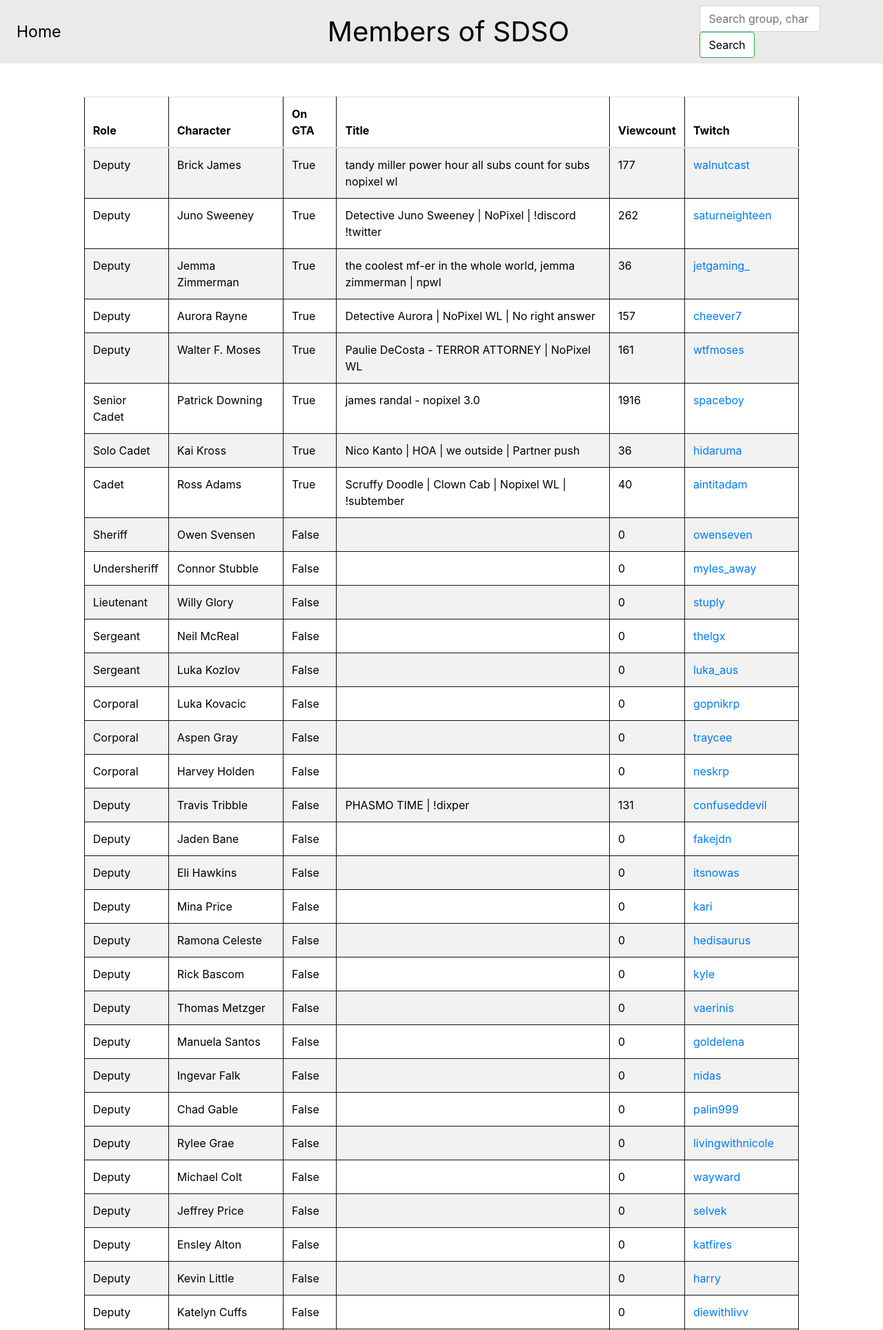
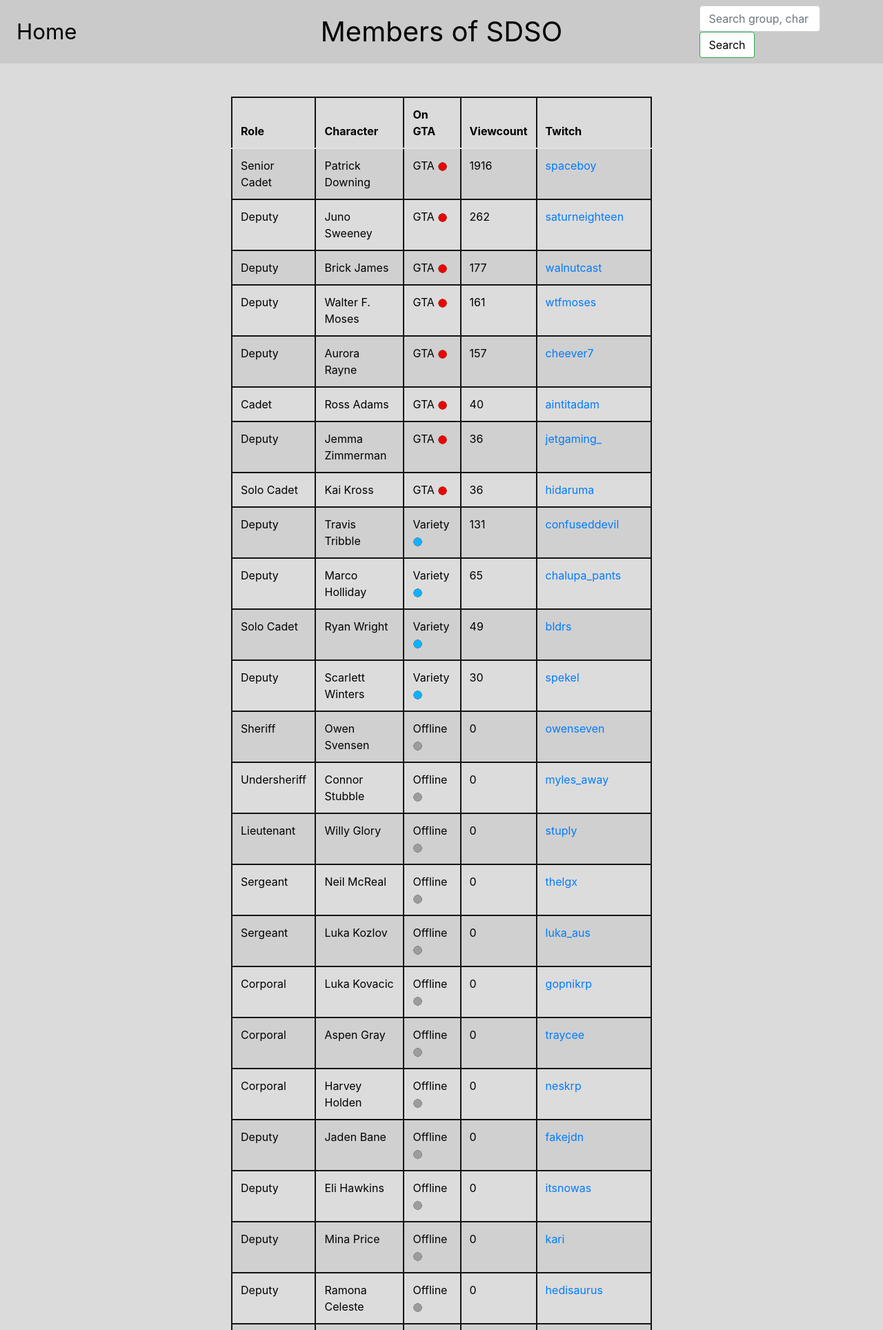
Before and after one commit to p-cope/DjangoNopixelDirectory, a Django app: page /group/sdso/ in a window 1280 px wide. Shown: the top 1928 px of the page at 69% size. Run offline with Django 4.2, Linux system fonts and the light colour scheme; data comes from the database, SQL or seed files in the repository; both versions use the stored data as it was after the commit.

Commit message:
HTML/CSS + added saints and cut

```diff
--- a/Directory/management/commands/update_groups.py
+++ b/Directory/management/commands/update_groups.py
@@ -29,10 +29,10 @@ class Command(BaseCommand):
 
     def handle(self, *args, **kwargs):
 
-        active_gov = [("PBSO", "/wiki/Paleto_Bay_Sheriff%27s_Office"),("SDSO", "/wiki/Senora_Desert_Sheriff%27s_Office"),("LSPD", "/wiki/Los_Santos_Police_Department"),
+        active_not_gang = [("PBSO", "/wiki/Paleto_Bay_Sheriff%27s_Office"),("SDSO", "/wiki/Senora_Desert_Sheriff%27s_Office"),("LSPD", "/wiki/Los_Santos_Police_Department"),
                           ("SASP", "/wiki/San_Andreas_State_Police"),("SASPR", "/wiki/San_Andreas_State_Park_Rangers"),("DOC", "/wiki/Department_of_Corrections"),
                           ("DOJ", "/wiki/Department_of_Justice"),("EMS", "/wiki/Emergency_Medical_Services"),("MCU", "/wiki/Major_Crimes_Unit"),("LSMG", "/wiki/Los_Santos_Medical_Group"),
-                          ("HSPU", "/wiki/High_Speed_Pursuit_Unit")]
+                          ("HSPU", "/wiki/High_Speed_Pursuit_Unit"), ("The Cut", "/wiki/The_Cut")]
 
         GANG_DIR_URL = 'https://nopixel.fandom.com/wiki/Category:Gangs'
         GANG_DIR_URL_2 = 'https://nopixel.fandom.com/wiki/Category:Gangs?from=Seaside'
@@ -58,7 +58,7 @@ class Command(BaseCommand):
                 group_names.append(item_title)
                 group_links.append(self.sanitize_wiki_link(line.get('href')))
 
-        for dep in active_gov:
+        for dep in active_not_gang:
 
             group_names.append(dep[0])
             group_links.append(self.sanitize_wiki_link(dep[1]))
--- a/Directory/static/Directory/css/style.css
+++ b/Directory/static/Directory/css/style.css
@@ -5,6 +5,13 @@ body {
 
 .custom-navbar-text {
     font-size: 40px;
+    position: absolute;
+    left: 50%;
+    transform: translateX(-50%);
+}
+
+.custom-navbar-home {
+    font-size: 26px;
 }
 
 #inactive_groups {
@@ -29,7 +36,10 @@ body {
 .navbar, .nav-link{
     background: #0c0c0c;
     color: #efefef;
+    padding-top: 0.5rem;
+    padding-bottom: 0.5rem;
     font-size: 120%;
+    position: relative;
 }
 
 .card {
@@ -54,21 +64,29 @@ body {
     color:#ffffff;
 }
 
+tr:nth-of-type(even) {
+    background-color: #151515;
+}
+
+table {
+    border: 2px solid #bebebe;
+}
+
 .table-bordered-vertical th,
 .table-bordered-vertical td {
-    border-left: 1px solid #bebebe;
-    border-right: 1px solid #bebebe;
-    border-bottom: 1px solid #bebebe;
+    border-left: 2px solid #bebebe;
+    border-right: 2px solid #bebebe;
+    border-bottom: 2px solid #bebebe;
 }
 
 @media (prefers-color-scheme: light) {
     body {
-        background: #ffffff;
+        background: #dbdbdb;
         color: #000000;
     }
 
     .navbar, .nav-link {
-        background: #eaeaea;
+        background: #cacaca;
         color: #000000;
     }
 
@@ -92,11 +110,20 @@ body {
         color: #000000;
     }
 
+    tr:nth-of-type(even) {
+        background-color: #dcdcdc;
+    }
+
+    table {
+        border: 2px solid #141414;
+        border-bottom: 2px solid #141414;
+    }
+
     .table-bordered-vertical th,
     .table-bordered-vertical td {
-        border-left: 1px solid #141414;
-        border-right: 1px solid #141414;
-        border-bottom: 1px solid #141414;
+        border-left: 2px solid #141414;
+        border-right: 2px solid #141414;
+        border-bottom: 2px solid #141414;
     }
 
 }
--- a/Directory/templates/base.html
+++ b/Directory/templates/base.html
@@ -11,7 +11,7 @@
 <body>
     <header>
         <nav class="navbar  navbar-expand-lg">
-            <div class="collapse navbar-collapse" id="navbarSupportedContent">
+            <div class="collapse navbar-collapse custom-navbar-home" id="navbarSupportedContent">
               <ul class="navbar-nav mr-auto">
                 <li class="nav-item active">
                   <a class="nav-link" href="/">Home <span class="sr-only">(current)</span></a>
--- a/Directory/templates/group_page.html
+++ b/Directory/templates/group_page.html
@@ -1,4 +1,6 @@
 {% extends "base.html" %}
+
+{% load static %}
 
 {% block title %} Nopixel Directory {% endblock %}
 
@@ -7,16 +9,16 @@
 {% block content %}
   <div class="container-fluid">
     <div class="row justify-content-center">
-      <div class="col-md-10">
+      <div class="col-md-6">
         <table id="myTable" class="table table-striped table-bordered-vertical mt-5">
           <thead>
             <tr>
               <th>Role</th>
               <th>Character</th>
               <th>On GTA</th>
-              <th>Title</th>
               <th>Viewcount</th>
               <th>Twitch</th>
+              <!--<th>Title</th>-->
               </tr>
             </thead>
           <tbody>
@@ -24,10 +26,17 @@
               <tr>
                 <td>{{ member.member_role }}</td>
                 <td>{{ member.character_name }}</td>
-                <td>{{ member.character_streamer.streamer_on_gta}}</td>
-                <td>{{ member.character_streamer.streamer_title}}</td>
+                <td>{% if member.character_streamer.streamer_on_gta == True %}
+                    GTA <img src="{% static 'Directory/images/online.png' %}" alt="Online" style="width: 15px; height: 15px;">
+                  {% elif member.character_streamer.streamer_is_live == True %}
+                    Variety <img src="{% static 'Directory/images/variety.png' %}" alt="Online" style="width: 15px; height: 15px;">
+                  {% else %}
+                    Offline <img src="{% static 'Directory/images/offline.png' %}" alt="Offline" style="width: 15px; height: 15px;">
+                  {% endif %}
+                </td>
                 <td>{{ member.character_streamer.streamer_viewcount}}</td>
-                <td><a href="https://www.twitch.tv/{{ member.character_streamer }}/">{{ member.character_streamer }}</a></td>
+                <td><a href="https://www.twitch.tv/{{ member.character_streamer }}/" title="{{ member.character_streamer.streamer_title }}">{{ member.character_streamer }}</a></td>
+                <!--<td>{{ member.character_streamer.streamer_title}}</td>-->
                 </tr>
               {% endfor %}
             </body>
--- a/Directory/views.py
+++ b/Directory/views.py
@@ -3,7 +3,7 @@ from .models import Gang, Streamer, Character, CharacterGangLink
 
 active_group_names = ['PBSO','Hydra Gang','LSPD','The Mandem','Vendetta','SDSO','SASP','LSMG','Bondi Boys MC','Brouge Street Kingz','Diamond Dogs','Redline','HSPU','Angels',
                  'Chang Gang','HOA','EMS','MCU','Goon School','Yokai','DOC','DOJ','Ballas','Mayhem','R.U.S.T','The Families','VCB','Gulag Gang','Lost MC','Marabunta Grande',
-                 'The Hidden','The Neon Tigers MC','Vagos','Venus Fly Traps','SASPR','Clowncil','Seaside']
+                 'The Hidden','The Neon Tigers MC','Vagos','Venus Fly Traps','SASPR','Clowncil','Seaside','The Cut', 'The Saints']
 
 def main_page(request):
 
@@ -20,7 +20,7 @@ def search(request):
 def gang_detail(request, gang_name):
 
     gang = get_object_or_404(Gang, slug=gang_name)
-    character_links = gang.characterganglink_set.order_by("-member_character__character_streamer__streamer_on_gta").all()
+    character_links = gang.characterganglink_set.order_by("-member_character__character_streamer__streamer_on_gta","-member_character__character_streamer__streamer_is_live","-member_character__character_streamer__streamer_viewcount").all()
     gangmembers = [link.member_character for link in character_links]
 
     for member in gangmembers:
```
Also changed, not shown: Directory/templates/main_page.html (+6 -5 lines), Directory/static/Directory/images/Chang Gang.png, Directory/static/Directory/images/Goon School.png, Directory/static/Directory/images/The Cut.png (added), Directory/static/Directory/images/The Saints.png (added), Directory/static/Directory/images/offline.png (added), Directory/static/Directory/images/online.png (added), Directory/static/Directory/images/variety.png (added), db.sqlite3.
